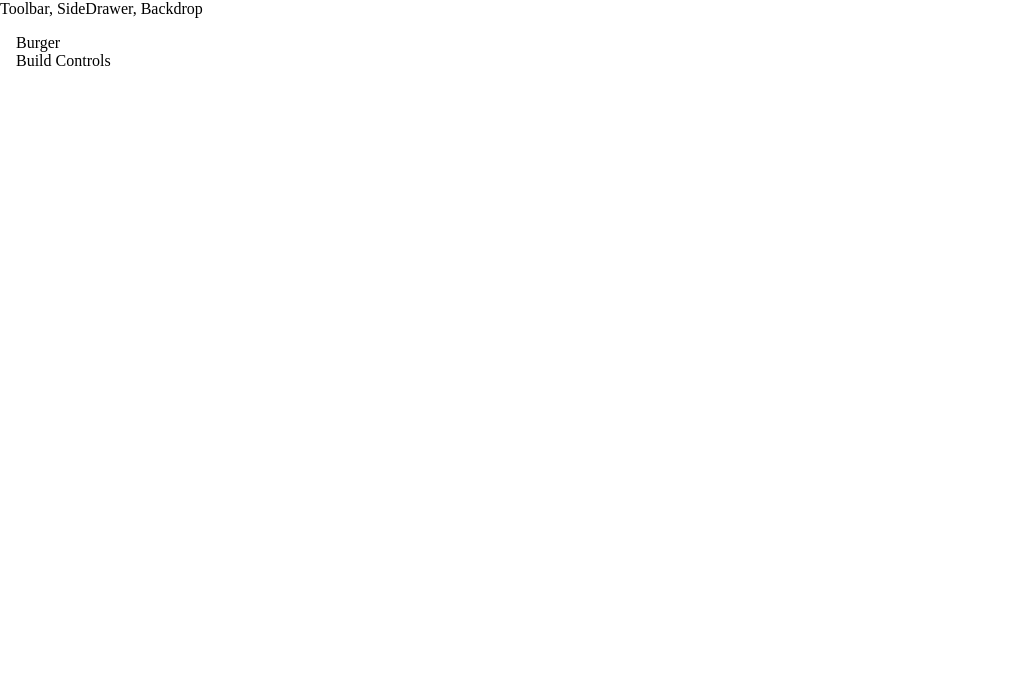
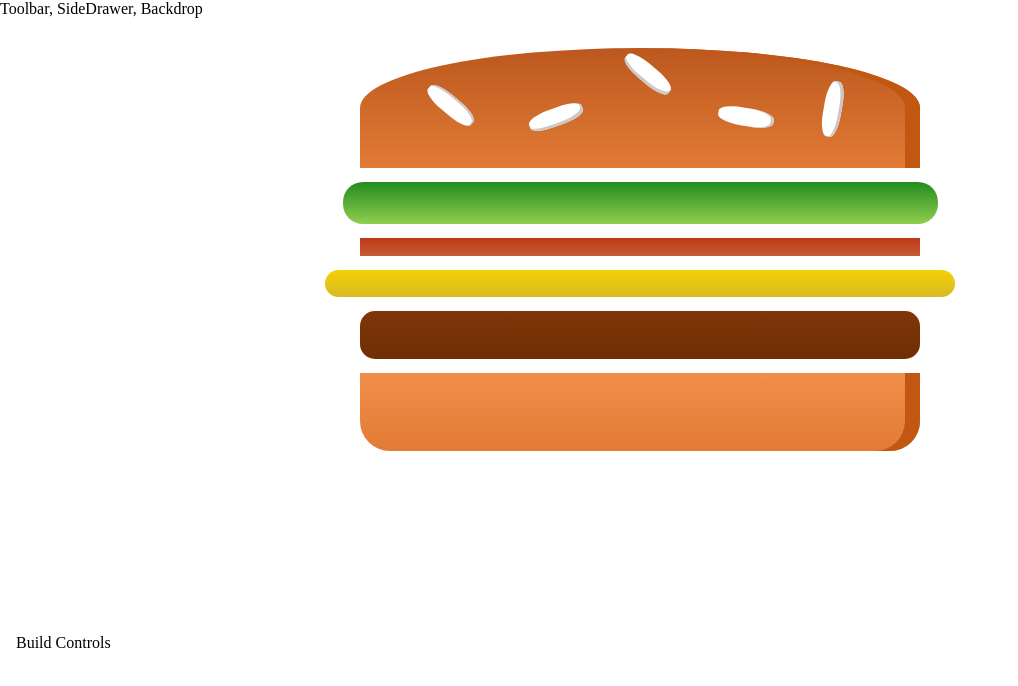
Before and after one commit to Kartofle/Burger-Builder, a React (Create React App) app: page / in a window 1280 px wide. Shown: the top 686 px of the page, without its empty margins (0-1018 px from the left). Built offline with nearby package versions, Linux system fonts and the light colour scheme.

Commit message:
added burger component

```diff
--- a/src/components/Burger/Burger.js
+++ b/src/components/Burger/Burger.js
@@ -1,7 +1,19 @@
 import React from 'react';
 
-const burger = () => {
-    return ()
+import BurgerIngredient from './BurgerIngredient/BurgerIngredient';
+import styles from './Burger.module.css';
+
+const burger = ( props ) => {
+    return (
+        <div className={styles.Burger}>
+            <BurgerIngredient type='bun-top'/>
+            <BurgerIngredient type='lettuce'/>
+            <BurgerIngredient type='bacon'/>
+            <BurgerIngredient type='cheese'/>
+            <BurgerIngredient type='patty'/>
+            <BurgerIngredient type='bun-bottom'/>
+        </div>
+    );
 };
 
 export default burger;
--- /dev/null
+++ b/src/components/Burger/Burger.module.css
@@ -0,0 +1,30 @@
+.Burger {
+    width: 100%;
+    margin: auto;
+    height: 250px;
+    overflow: scroll;
+    text-align: center;
+    font-weight: bold;
+    font-size: 1.2rem;
+}
+
+@media (min-width: 500px) and (min-height: 400px) {
+    .Burger {
+        width: 350px;
+        height: 300px;
+    }
+}
+
+@media (min-width: 500px) and (min-height: 401px) {
+    .Burger {
+        width: 450px;
+        height: 400px;
+    }
+}
+
+@media (min-width: 1000px) and (min-height: 700px) {
+    .Burger {
+        width: 700px;
+        height: 600px;
+    }
+}
--- a/src/containers/BurgerBuilder/BurgerBuilder.js
+++ b/src/containers/BurgerBuilder/BurgerBuilder.js
@@ -1,10 +1,12 @@
 import React, { Component, Fragment } from 'react';
+
+import Burger from '../../components/Burger/Burger';
 
 class BurgerBuilder extends Component {
     render () {
         return (
             <Fragment>
-                <div>Burger</div>
+                <Burger />
                 <div>Build Controls</div>
             </Fragment>
         );
```
